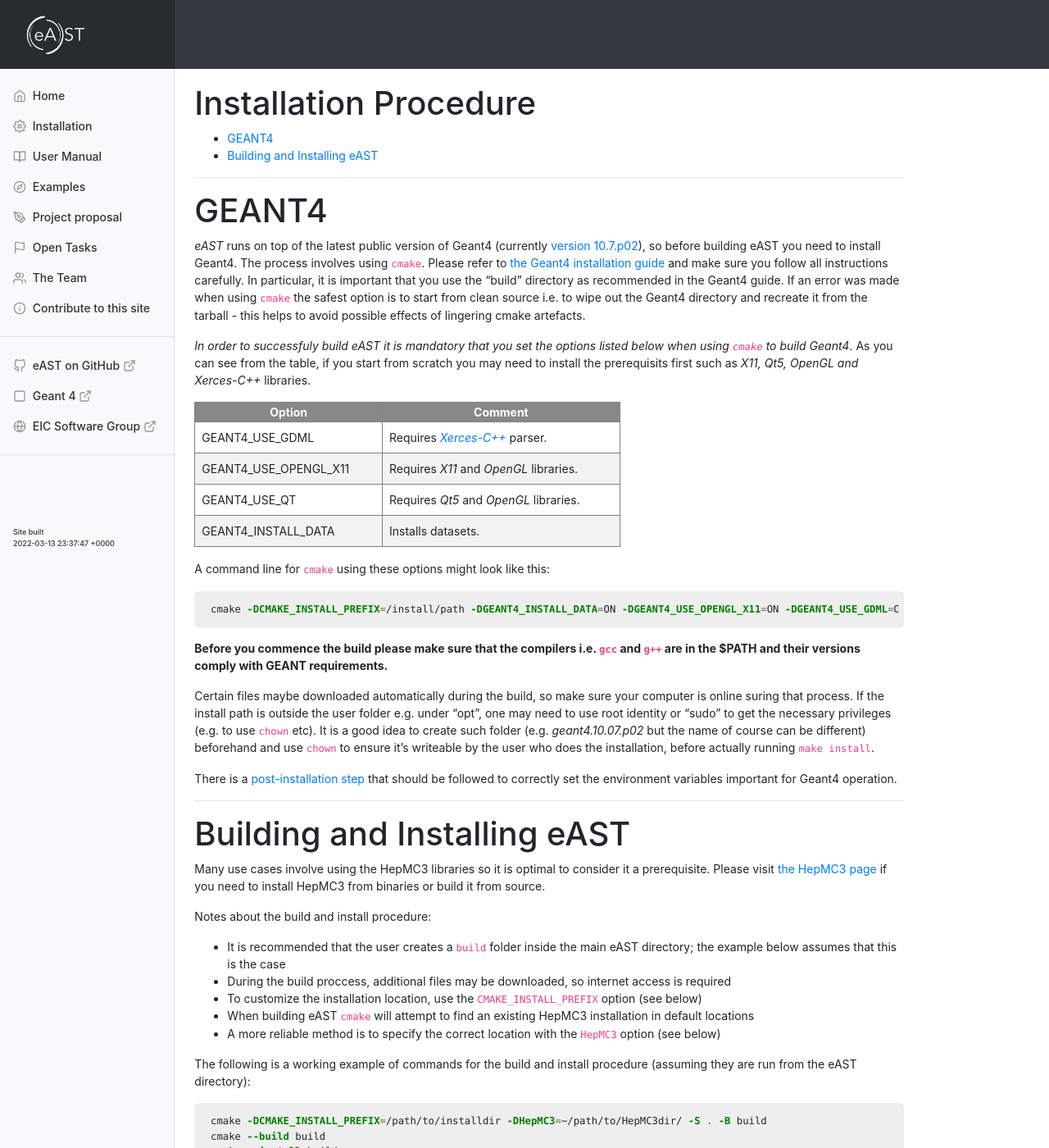
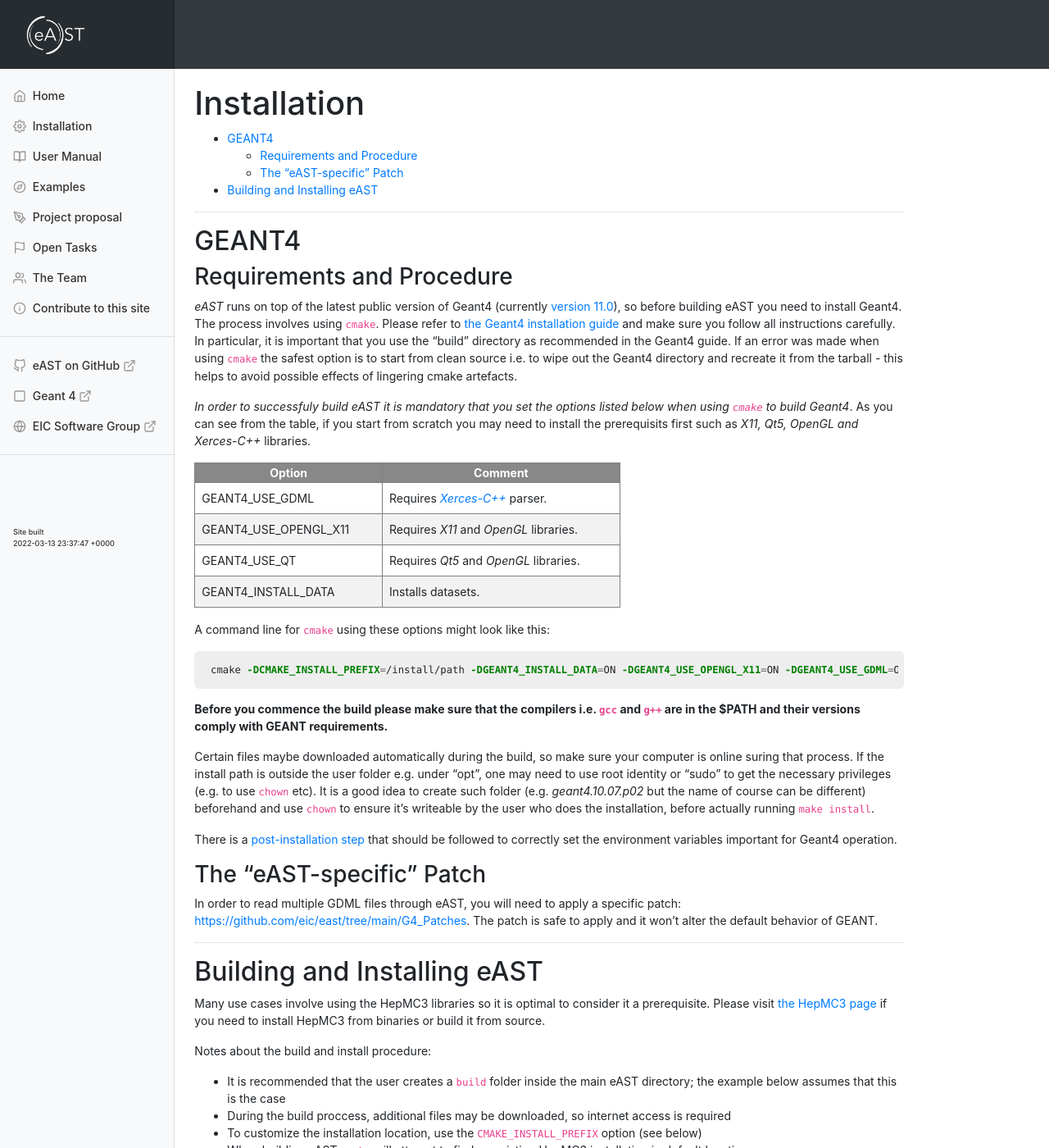
Before and after one commit to eic/east, a Jekyll site: the page built from docs/_content/installation.md, in a window 1280 px wide and 1400 px high. Shown: the whole window at 82% size. Built offline with Jekyll 4.4.1, drawn with Linux system fonts in a browser that asks for light colours; nearby versions of some CDN libraries.

Commit message:
Updated the installation instructions.

```diff
--- a/docs/_content/installation.md
+++ b/docs/_content/installation.md
@@ -28,15 +28,17 @@
       "Installs datasets."
       ]
 ---
-<h1>Installation Procedure</h1>
+<h1>Installation</h1>
 * TOC
 {:toc}
 
 ---
 
-# GEANT4
+## GEANT4
 
-*eAST* runs on top of the latest public version of Geant4 (currently [version 10.7.p02](https://geant4.web.cern.ch/support/download)), so before building eAST you need to install Geant4. The process involves using `cmake`.
+### Requirements and Procedure
+
+*eAST* runs on top of the latest public version of Geant4 (currently [version 11.0](https://geant4.web.cern.ch/support/download){:target="_blank"}), so before building eAST you need to install Geant4. The process involves using `cmake`.
 Please refer to [the Geant4 installation guide](https://geant4-userdoc.web.cern.ch/UsersGuides/InstallationGuide/html/index.html){:target="_blank"} and make sure you follow all instructions carefully. In particular, it is
 important that you use the "build" directory as recommended in the Geant4 guide. If an error was made when
 using `cmake` the safest option is to start from clean source i.e. to wipe out the Geant4 directory and
@@ -80,9 +82,14 @@
 There is a [post-installation step](https://geant4-userdoc.web.cern.ch/UsersGuides/InstallationGuide/html/postinstall.html){:target="_blank"} that should be followed to correctly set the environment variables
 important for Geant4 operation.
 
+### The "eAST-specific" Patch
+
+In order to read multiple GDML files through eAST, you will need to apply a specific patch: [https://github.com/eic/east/tree/main/G4_Patches](https://github.com/eic/east/tree/main/G4_Patches){:target="_blank"}.
+The patch is safe to apply and it won't alter the default behavior of GEANT.
+
 ---
 
-# Building and Installing eAST
+## Building and Installing eAST
 
 Many use cases involve using the HepMC3 libraries so it is optimal
 to consider it a prerequisite. Please visit
```
